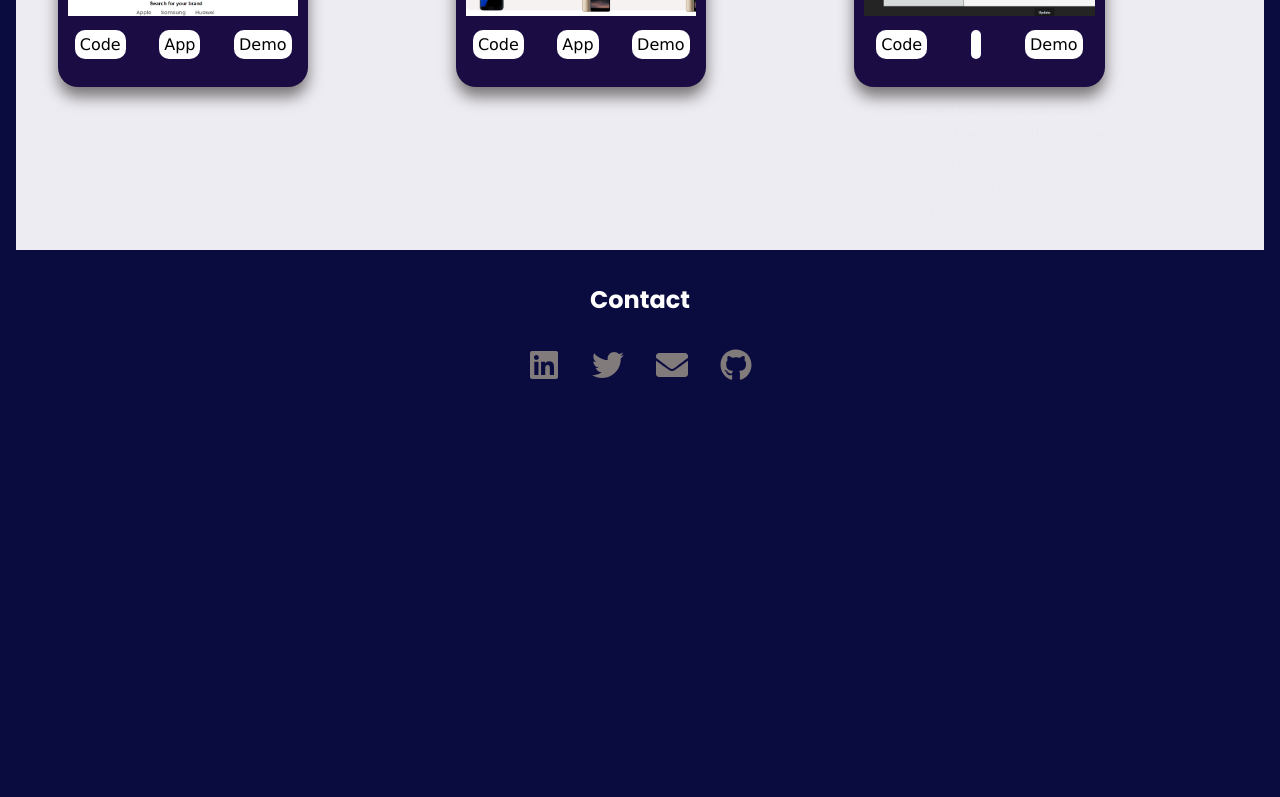
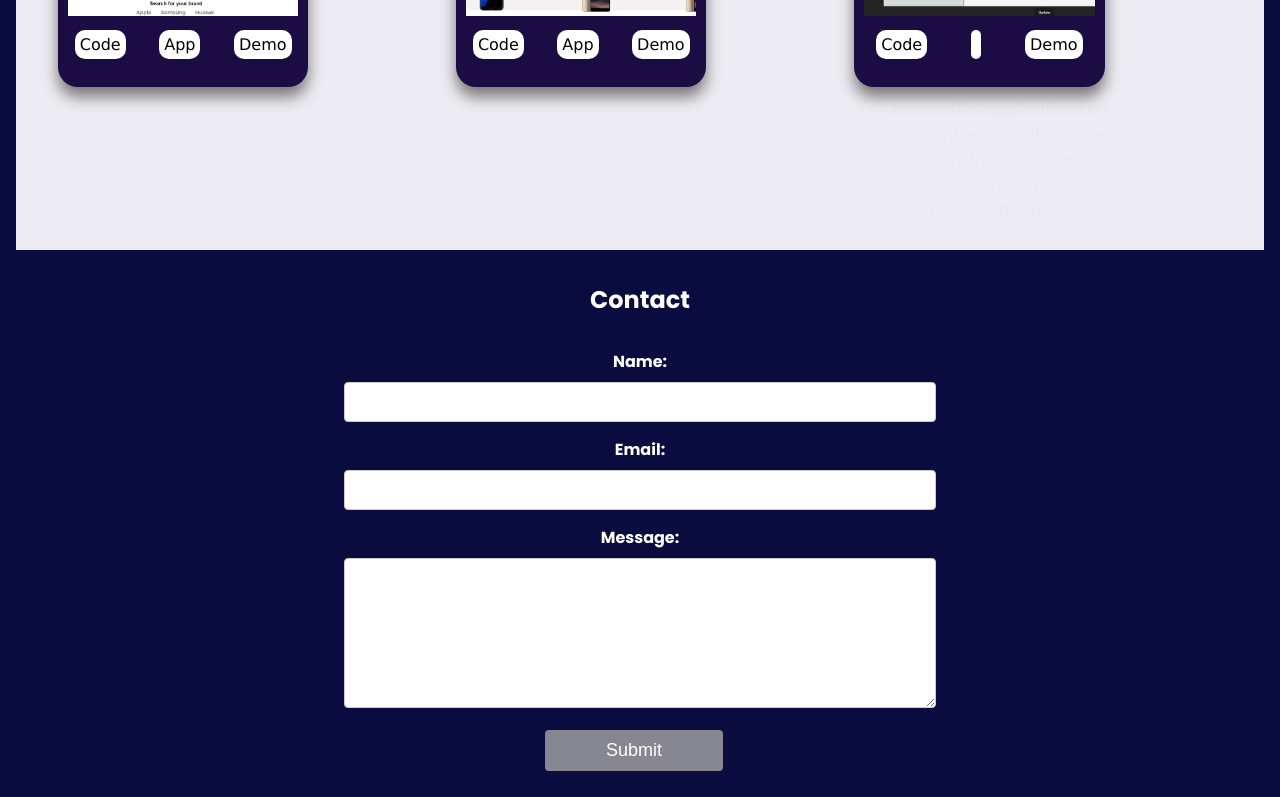
Before and after one commit to MarwenCode/portfolio, a React (Create React App) app: page / in a window 1280 px wide. Shown: the part 2000-2797 px from the top of the page. Before the commit the page ends 2436 px from the top, so only its background shows below. Built offline with nearby package versions, Linux system fonts and the light colour scheme.

Commit message:
add part contact emailjs server

```diff
--- a/package.json
+++ b/package.json
@@ -6,15 +6,18 @@
     "@testing-library/jest-dom": "^5.16.5",
     "@testing-library/react": "^13.4.0",
     "@testing-library/user-event": "^13.5.0",
-    "framer-motion": "^11.0.3",
+    "emailjs-com": "^3.2.0",
+    "framer-motion": "^11.0.5",
     "js-file-download": "^0.4.12",
     "node-sass": "^7.0.3",
     "react": "^18.2.0",
     "react-dom": "^18.2.0",
     "react-icons": "^4.7.1",
+    "react-intersection-observer": "^9.8.0",
     "react-router-dom": "^6.6.2",
     "react-scripts": "5.0.1",
     "react-scroll": "^1.8.9",
+    "react-toastify": "^10.0.4",
     "web-vitals": "^2.1.4"
   },
   "scripts": {
--- a/src/components/home/Home.jsx
+++ b/src/components/home/Home.jsx
@@ -4,6 +4,10 @@ import { FaLinkedin, FaTwitter, FaEnvelope, FaGithub } from "react-icons/fa";
 
 import "./home.scss";
 import Projects from "../projects/Projects";
+import emailjs from 'emailjs-com';
+import { ToastContainer, toast } from 'react-toastify';
+import 'react-toastify/dist/ReactToastify.css';
+
 
 const Home = () => {
 
@@ -27,6 +31,58 @@ const Home = () => {
       window.removeEventListener("scroll", handleScroll);
     };
   }, []);
+
+
+
+  const [formData, setFormData] = useState({
+    name: "",
+    email: "",
+    message: "",
+  });
+
+  const handleChange = (e) => {
+    setFormData((prevFormData) => ({
+      ...prevFormData,
+      [e.target.name]: e.target.value,
+    }));
+  };
+
+  const handleSubmit = async (e) => {
+    e.preventDefault();
+
+    try {
+      console.log("Form data submitted:", formData);
+
+      const form = e.target;  // Get the form element
+
+      const result = await emailjs.sendForm(
+        'service_v0gmsdf',
+        'template_g73cyy8',
+        form,
+        'tGn9UVohsbbE7IH5z'
+      );
+
+      console.log(result.text);
+      // Add any success handling or redirect here
+        // Show a success notification to the user
+        toast.success("Your message has been sent!");
+        setFormData({
+          name: '',
+          email: '',
+          message: '',
+        });
+
+
+    } catch (error) {
+      console.error(error);  // Log the entire error object for further investigation
+      console.log(error?.text || 'An error occurred');
+        // Show an error notification to the user
+        toast.error("An error occurred. Please try again.");
+    }
+  };
+
+
+
 
 
   return (
@@ -147,6 +203,42 @@ const Home = () => {
       <div className="contact">
         <section id="contact">
           <h2>Contact</h2>
+          <form onSubmit={handleSubmit}>
+            <div className="form-group">
+              <label htmlFor="name">Name:</label>
+              <input
+                type="text"
+                id="name"
+                name="name"
+                value={formData.name}
+                onChange={handleChange}
+                required
+              />
+            </div>
+            <div className="form-group">
+              <label htmlFor="email">Email:</label>
+              <input
+                type="email"
+                id="email"
+                name="email"
+                value={formData.email}
+                onChange={handleChange}
+                required
+              />
+            </div>
+            <div className="form-group">
+              <label htmlFor="message">Message:</label>
+              <textarea
+                id="message"
+                name="message"
+                value={formData.message}
+                onChange={handleChange}
+                required
+              ></textarea>
+            </div>
+            <button type="submit">Submit</button>
+          </form>
+          <ToastContainer />
           <div className="contact-links">
             <a href="https://www.linkedin.com/in/marwen-dev-react-js">
               <FaLinkedin size={32} />
--- a/src/components/home/home.scss
+++ b/src/components/home/home.scss
@@ -119,13 +119,11 @@
   }
 
   .skills {
-    // margin-top: 100px;
+
     padding: 2em;
     text-align: center;
-    // width: 80%;
-    // transform: translate(20%, 10%);
-    margin-left: 130px;
-    // position: relative;
+
+
 
     opacity: 0;
     transform: translateY(20px);
@@ -134,7 +132,7 @@
     h2 {
       font-size: 2em;
       margin-bottom: 1em;
-      margin-right: 250px;
+      margin-right: 50px;
     }
 
     .skills-container {
@@ -148,6 +146,9 @@
         display: flex;
         flex-direction: column;
         padding: 1rem;
+
+
+
 
         h2 {
           margin-bottom: 1rem;
@@ -174,8 +175,7 @@
     }
   }
 
-  .skills {
-  }
+  .skills {}
 
   .skills.visible {
     opacity: 1;
@@ -272,70 +272,71 @@
         }
       }
     }
-  }
 
-  .bubbles {
-    width: 100%;
-    display: flex;
-    align-items: center;
-    justify-content: space-around;
-    position: absolute;
-    bottom: 0px;
 
-    img {
-      width: 50px;
-      animation: bubble 10s linear infinite;
 
-      @keyframes bubble {
-        0% {
-          transform: translateY(0);
-          opacity: 0;
+    form {
+      display: flex;
+      flex-direction: column;
+
+
+      .form-group {
+        margin-bottom: 15px;
+
+
+        label {
+          font-weight: bold;
+          margin-bottom: 8px;
+          display: block;
         }
 
-        50% {
-          opacity: 1;
+        input,
+        textarea {
+          width: 50%;
+          padding: 10px;
+          font-size: 16px;
+          border: 1px solid #ccc;
+          border-radius: 4px;
+
+          &:focus {
+            outline: none;
+            border-color: #007bff;
+          }
         }
 
-        70% {
-          opacity: 1;
+        textarea {
+          resize: vertical;
+          height: 150px; /* adjust as needed */
         }
+      }
 
-        100% {
-          transform: translateY(-300vh);
-          opacity: 0;
+      button {
+        background-color: rgb(135, 135, 146);
+        color: #fff;
+        padding: 10px;
+        font-size: 18px;
+        border: none;
+        border-radius: 4px;
+        cursor: pointer;
+        width: 15%;
+        justify-content: center;
+        align-items: center;
+        margin-left: 42%;
+        margin-bottom: 50px;
+
+        &:hover {
+          background-color: #0a0b3f;
         }
       }
     }
+  }
 
-    img:nth-child(1) {
-      animation-delay: 2s;
-    }
 
-    img:nth-child(2) {
-      animation-delay: 3s;
-    }
 
-    img:nth-child(3) {
-      animation-delay: 4s;
-    }
+  }
 
-    img:nth-child(4) {
-      animation-delay: 5s;
-    }
 
-    img:nth-child(5) {
-      animation-delay: 6s;
-    }
 
-    img:nth-child(6) {
-      animation-delay: 7s;
-    }
-
-    img:nth-child(7) {
-      animation-delay: 8s;
-    }
-  }
-}
 
 @media only screen and (min-width: 360px) and (max-width: 1023px) {
   .header {
--- /dev/null
+++ b/src/components/projects/Project.jsx
@@ -0,0 +1,75 @@
+import React, { useState, useEffect } from "react";
+import { motion, useAnimation } from 'framer-motion';
+import { useInView } from 'react-intersection-observer';
+import "./projects.scss";
+
+const Project = ({ video }) => {
+  const [selectedVideo, setSelectedVideo] = useState(null);
+  const [showPlayer, setShowPlayer] = useState(false);
+  const controls = useAnimation();
+  const [ref, inView] = useInView({
+    triggerOnce: true, // Trigger animation only once
+  });
+
+  // Animate the project when it comes into view
+  useEffect(() => {
+    if (inView) {
+      controls.start({ opacity: 1, y: 0 });
+    }
+  }, [controls, inView]);
+
+  const handleClick = (videoId) => {
+    setSelectedVideo(videoId);
+    setShowPlayer(!showPlayer);
+  };
+
+  return (
+    <motion.div
+      className="project"
+      ref={ref}
+      initial={{ opacity: 0, y: 50 }}
+      animate={controls}
+      transition={{ duration: 1 }}
+    >
+      <div className="hover">
+        <span>{video.description}</span>
+      </div>
+      <div className="top">
+        <span>{video.title}</span>
+        <img src={video.image} alt={video.title} />
+      </div>
+      <div className="links">
+        <span>{video.code && <a href={video.code}>Code</a>}</span>
+        <span>{video.app && <a href={video.app}>App</a>}</span>
+        <span>
+          {video.src && (
+            <a className="video" onClick={() => handleClick(video.src)}>
+              Demo
+            </a>
+          )}
+        </span>
+      </div>
+      {showPlayer && (
+        <div className="video-container">
+          {selectedVideo === video.src && (
+            <>
+              <button onClick={() => setShowPlayer(false)}>X</button>
+              <iframe
+                title={video.title}
+                width="560"
+                height="315"
+                src={`https://www.youtube.com/embed/${video.src.split("v=")[1]}`}
+                frameBorder="0"
+                allow="accelerometer; autoplay; encrypted-media; gyroscope; picture-in-picture"
+                allowFullScreen
+                className="iframe"
+              />
+            </>
+          )}
+        </div>
+      )}
+    </motion.div>
+  );
+};
+
+export default Project;
--- a/src/index.js
+++ b/src/index.js
@@ -1,5 +1,6 @@
 import React from 'react';
 import ReactDOM from 'react-dom/client';
+import { ToastContainer } from 'react-toastify';
 
 import App from './App';
 
@@ -8,5 +9,6 @@ const root = ReactDOM.createRoot(document.getElementById('root'));
 root.render(
   <React.StrictMode>
     <App />
+    <ToastContainer />
   </React.StrictMode>
 );
```
Also changed, not shown: src/components/projects/Projects.jsx (+30 -83 lines), src/components/projects/projects.scss (+10 -48 lines), 1 other file (tests, documents, lock files or other folders).
